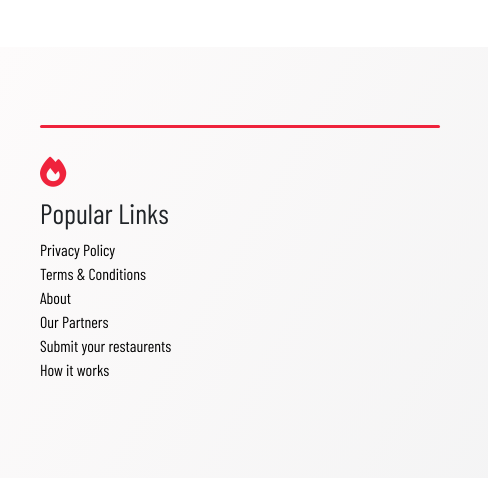
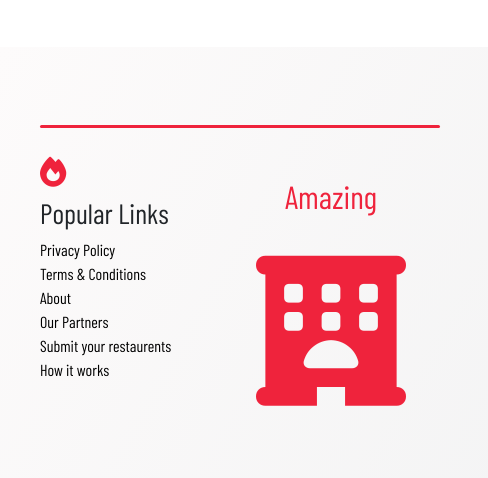
Before and after one commit to w3villa-rahul-jain/shopchain-website, a plain HTML site: page index.html in a window 1280 px wide. Shown: the part 4600-5078 px from the top of the page, 0-488 px from the left. Drawn offline with nearby package versions, Linux system fonts and the light colour scheme.

Commit message:
some footer changes

```diff
--- a/assets/css/style.css
+++ b/assets/css/style.css
@@ -514,6 +514,7 @@ img {
 .footer-bg-image {
   background-image: linear-gradient(120deg, #fdfbfb 0%, #ebedee 100%);
   background-size: cover;
+  position: relative;
 }
 
 .footer-content .footer-logo {
@@ -582,6 +583,14 @@ img {
   margin: 10px 0px;
 }
 
+.hotel{
+  position: absolute;
+  top: 30%;
+  font-size: 150px;
+  left: 20%;
+  color: var(--light-red);
+}
+
 .fa-fire, .fa-address-book{
   font-size: 30px;
   color: var(--light-red);
--- a/index.html
+++ b/index.html
@@ -417,6 +417,10 @@
                         <a href="#">Our Partners</a>
                         <a href="#">Submit your restaurents</a>
                         <a href="#">How it works</a>
+                        <div class="hotel">
+                            <h2 class="text-center">Amazing</h2>
+                        <i class="fa-solid fa-hotel"></i>
+                    </div>
                     </div>
                     <div class="footer-privacy">
                         <div class="footer-social">
```
